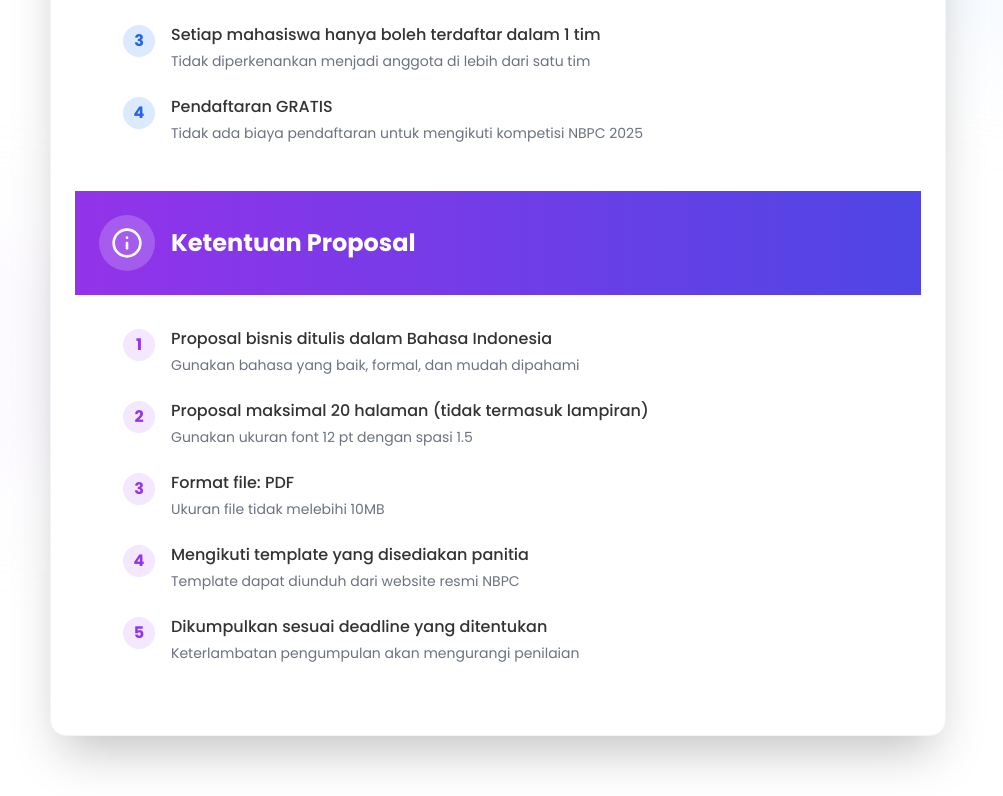
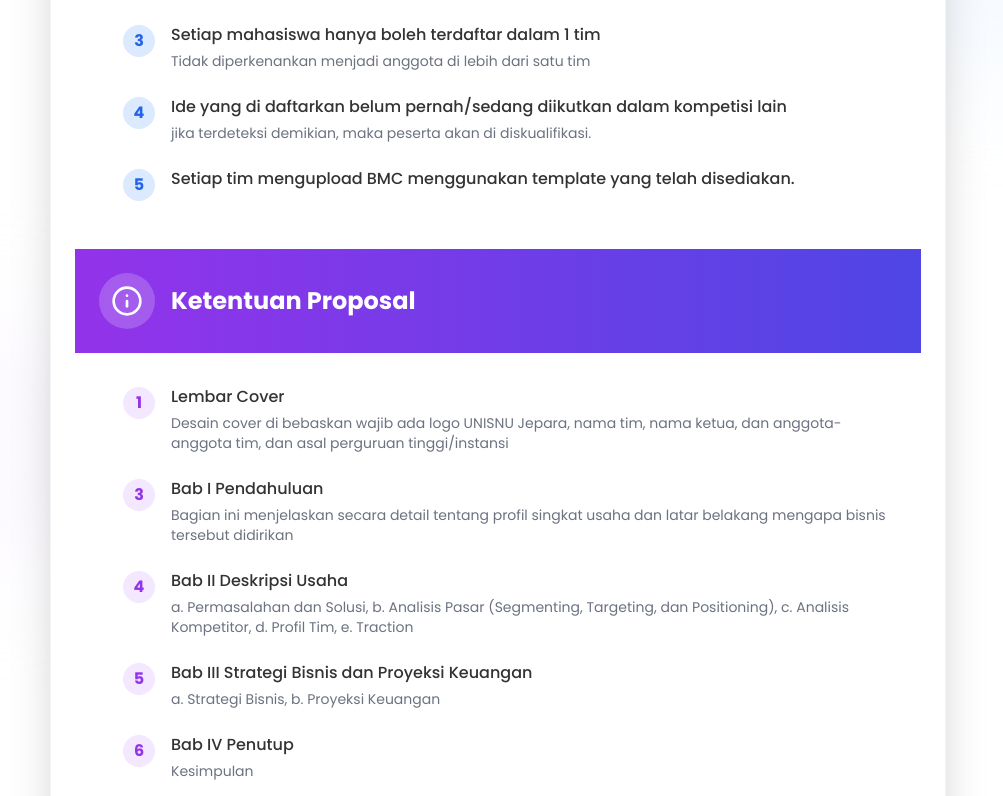
Before and after one commit to Izumi54/NBPC-UNISNU, a Next.js app: page /lomba in a window 1280 px wide. Shown: the part 1004-1800 px from the top of the page, without its empty margins (142-1145 px from the left). Built offline with nearby package versions, Linux system fonts and the light colour scheme.

Commit message:
Update link dan ketentuan proposal

```diff
--- a/src/app/lomba/page.tsx
+++ b/src/app/lomba/page.tsx
@@ -331,8 +331,15 @@ export default function CompetitionPage() {
                       <li className="flex items-start">
                         <span className="inline-flex items-center justify-center w-8 h-8 rounded-full bg-blue-100 text-blue-600 font-bold flex-shrink-0 mr-4 mt-0.5">4</span>
                         <div>
-                          <p className="font-medium">Pendaftaran GRATIS</p>
-                          <p className="text-gray-500 text-sm mt-1">Tidak ada biaya pendaftaran untuk mengikuti kompetisi NBPC 2025</p>
+                          <p className="font-medium">Ide yang di daftarkan belum pernah/sedang diikutkan dalam kompetisi lain</p>
+                          <p className="text-gray-500 text-sm mt-1">jika terdeteksi demikian, maka peserta akan di diskualifikasi.</p>
+                        </div>
+                      </li>
+                      <li className="flex items-start">
+                        <span className="inline-flex items-center justify-center w-8 h-8 rounded-full bg-blue-100 text-blue-600 font-bold flex-shrink-0 mr-4 mt-0.5">5</span>
+                        <div>
+                          <p className="font-medium">Setiap tim mengupload BMC menggunakan template yang telah disediakan.</p>
+                          {/* <p className="text-gray-500 text-sm mt-1">jika terdeteksi demikian, maka peserta akan di diskualifikasi.</p> */}
                         </div>
                       </li>
                     </ul>
@@ -350,38 +357,52 @@ export default function CompetitionPage() {
                           <li className="flex items-start">
                             <span className="inline-flex items-center justify-center w-8 h-8 rounded-full bg-purple-100 text-purple-600 font-bold flex-shrink-0 mr-4 mt-0.5">1</span>
                             <div>
-                              <p className="font-medium">Proposal bisnis ditulis dalam Bahasa Indonesia</p>
-                              <p className="text-gray-500 text-sm mt-1">Gunakan bahasa yang baik, formal, dan mudah dipahami</p>
+                              <p className="font-medium">Lembar Cover</p>
+                              <p className="text-gray-500 text-sm mt-1">Desain cover di bebaskan wajib ada logo UNISNU Jepara, nama tim, nama ketua, dan anggota-anggota tim, dan asal perguruan tinggi/instansi</p>
                             </div>
                           </li>
-                          <li className="flex items-start">
+                          {/* <li className="flex items-start">
                             <span className="inline-flex items-center justify-center w-8 h-8 rounded-full bg-purple-100 text-purple-600 font-bold flex-shrink-0 mr-4 mt-0.5">2</span>
                             <div>
-                              <p className="font-medium">Proposal maksimal 20 halaman (tidak termasuk lampiran)</p>
-                              <p className="text-gray-500 text-sm mt-1">Gunakan ukuran font 12 pt dengan spasi 1.5</p>
+                              <p className="font-medium">Lembar Pengesahan Daftar isi logo bisa di unduh di Bab I Pendahuluan</p>
+                              <p className="text-gray-500 text-sm mt-1">Bagian ini menjelaskan secara detail tentang profil singkat usaha dan latar belakang mengapa bisnis tersebut didirikan</p>
                             </div>
-                          </li>
+                          </li> */}
                           <li className="flex items-start">
                             <span className="inline-flex items-center justify-center w-8 h-8 rounded-full bg-purple-100 text-purple-600 font-bold flex-shrink-0 mr-4 mt-0.5">3</span>
                             <div>
-                              <p className="font-medium">Format file: PDF</p>
-                              <p className="text-gray-500 text-sm mt-1">Ukuran file tidak melebihi 10MB</p>
+                              <p className="font-medium">Bab I Pendahuluan</p>
+                              <p className="text-gray-500 text-sm mt-1">Bagian ini menjelaskan secara detail tentang profil singkat usaha dan latar belakang mengapa bisnis tersebut didirikan</p>
                             </div>
                           </li>
                           <li className="flex items-start">
                             <span className="inline-flex items-center justify-center w-8 h-8 rounded-full bg-purple-100 text-purple-600 font-bold flex-shrink-0 mr-4 mt-0.5">4</span>
                             <div>
-                              <p className="font-medium">Mengikuti template yang disediakan panitia</p>
-                              <p className="text-gray-500 text-sm mt-1">Template dapat diunduh dari website resmi NBPC</p>
+                              <p className="font-medium">Bab II Deskripsi Usaha</p>
+                              <p className="text-gray-500 text-sm mt-1">a. Permasalahan dan Solusi, b. Analisis Pasar (Segmenting, Targeting, dan Positioning), c. Analisis Kompetitor, d. Profil Tim, e. Traction</p>
                             </div>
                           </li>
                           <li className="flex items-start">
                             <span className="inline-flex items-center justify-center w-8 h-8 rounded-full bg-purple-100 text-purple-600 font-bold flex-shrink-0 mr-4 mt-0.5">5</span>
                             <div>
-                              <p className="font-medium">Dikumpulkan sesuai deadline yang ditentukan</p>
-                              <p className="text-gray-500 text-sm mt-1">Keterlambatan pengumpulan akan mengurangi penilaian</p>
+                              <p className="font-medium">Bab III Strategi Bisnis dan Proyeksi Keuangan </p>
+                              <p className="text-gray-500 text-sm mt-1">a. Strategi Bisnis, b. Proyeksi Keuangan</p>
                             </div>
                           </li>
+                          <li className="flex items-start">
+                            <span className="inline-flex items-center justify-center w-8 h-8 rounded-full bg-purple-100 text-purple-600 font-bold flex-shrink-0 mr-4 mt-0.5">6</span>
+                            <div>
+                              <p className="font-medium">Bab IV Penutup</p>
+                              <p className="text-gray-500 text-sm mt-1">Kesimpulan</p>
+                            </div>
+                          </li>
+                          {/* <li className="flex items-start">
+                            <span className="inline-flex items-center justify-center w-8 h-8 rounded-full bg-purple-100 text-purple-600 font-bold flex-shrink-0 mr-4 mt-0.5">7</span>
+                            <div>
+                              <p className="font-medium">Lampiran</p>
+                              <p className="text-gray-500 text-sm mt-1">(a. BMC, b. Biodata Tim) B. Petunjuk</p>
+                            </div>
+                          </li> */}
                         </ul>
                       </div>
                     </div>
@@ -582,22 +603,22 @@ export default function CompetitionPage() {
           <div className="max-w-4xl mx-auto grid grid-cols-1 md:grid-cols-2 gap-6">
             {[{
                 name: 'Booklet',
-                link: 'https://drive.google.com/drive/folders/1FwsjkvwVTqSzFuRvAHB8BEZBQ_4Tj27A?usp=drive_link',
+                link: 'https://s.id/NBPC-UNISNU-2025',
                 icon: <svg xmlns="http://www.w3.org/2000/svg" className="h-6 w-6" fill="none" viewBox="0 0 24 24" stroke="currentColor"><path strokeLinecap="round" strokeLinejoin="round" strokeWidth={2} d="M12 6.253v13m0-13C10.832 5.477 9.246 5 7.5 5S4.168 5.477 3 6.253v13C4.168 18.477 5.754 18 7.5 18s3.332.477 4.5 1.253m0-13C13.168 5.477 14.754 5 16.5 5S19.832 5.477 21 6.253v13C19.832 18.477 18.246 18 16.5 18s-3.332.477-4.5 1.253" /></svg>
               },
               {
                 name: 'Lembar Pengesahan',
-                link: 'https://drive.google.com/drive/folders/15lCfHjqasaZcJVPf2psGqhFubrCcvOfP?usp=drive_link',
+                link: 'https://s.id/NBPC-UNISNU-2025',
                 icon: <svg xmlns="http://www.w3.org/2000/svg" className="h-6 w-6" fill="none" viewBox="0 0 24 24" stroke="currentColor"><path strokeLinecap="round" strokeLinejoin="round" strokeWidth={2} d="M9 12l2 2 4-4m6 2a9 9 0 11-18 0 9 9 0 0118 0z" /></svg>
               },
               {
                 name: 'Twibbon & Caption',
-                link: 'https://drive.google.com/drive/folders/15JjUVbkXWR80DfN9_uXWVD5yEUgvopTG?usp=drive_link',
+                link: 'https://s.id/NBPC-UNISNU-2025',
                 icon: <svg xmlns="http://www.w3.org/2000/svg" className="h-6 w-6" fill="none" viewBox="0 0 24 24" stroke="currentColor"><path strokeLinecap="round" strokeLinejoin="round" strokeWidth={2} d="M4 16l4.586-4.586a2 2 0 012.828 0L16 16m-2 2l1.586-1.586a2 2 0 012.828 0L20 18m-6-6h.01M6 20h12a2 2 0 002-2V6a2 2 0 00-2-2H6a2 2 0 00-2 2v12a2 2 0 002 2z" /></svg>
               },
               {
                 name: 'Template BMC',
-                link: 'https://drive.google.com/drive/folders/10FcdNmPuy9LZeTBlVm5qbR1wR7C1KF0E',
+                link: 'https://s.id/NBPC-UNISNU-2025',
                 icon: <svg xmlns="http://www.w3.org/2000/svg" className="h-6 w-6" fill="none" viewBox="0 0 24 24" stroke="currentColor"><path strokeLinecap="round" strokeLinejoin="round" strokeWidth={2} d="M9 17v-2m3 2v-4m3 4v-6m2 10H7a2 2 0 01-2-2V5a2 2 0 012-2h5.586a1 1 0 01.707.293l5.414 5.414a1 1 0 01.293.707V19a2 2 0 01-2 2z" /></svg>
               },
             ].map((item, index) => (
@@ -719,7 +740,7 @@ export default function CompetitionPage() {
                 {
                   position: 'Juara 1',
                   prize: 'Rp 2.000.000',
-                  extras: ['Sertifikat', 'Medali', 'Kesempatan pitching ke investor'],
+                  extras: ['Sertifikat', 'Trophy'],
                   delay: 0,
                   transform: 'md:transform md:-translate-y-4 md:scale-110 z-10',
                   className: 'bg-gradient-to-b from-yellow-50 to-yellow-100 border-yellow-300 shadow-[0_0_40px_rgba(251,191,36,0.3)]',
@@ -729,7 +750,7 @@ export default function CompetitionPage() {
                 {
                   position: 'Juara 2',
                   prize: 'Rp 1.750.000',
-                  extras: ['Sertifikat', 'Medali'],
+                  extras: ['Sertifikat', 'Trophy'],
                   delay: 0.2,
                   transform: '',
                   className: 'bg-gradient-to-b from-gray-50 to-gray-100 border-gray-300'
@@ -737,7 +758,7 @@ export default function CompetitionPage() {
                 {
                   position: 'Juara 3',
                   prize: 'Rp 1.500.000',
-                  extras: ['Sertifikat', 'Medali'],
+                  extras: ['Sertifikat', 'Trophy'],
                   delay: 0.4,
                   transform: 'md:transform md:translate-y-4',
                   className: 'bg-gradient-to-b from-orange-50 to-orange-100 border-orange-300'
@@ -834,13 +855,16 @@ export default function CompetitionPage() {
                         ))}
                       </ul>
 
-                      <motion.button
+                      <motion.a
+                        href="https://s.id/Pendaftaran-NBPC-UNISNU-2025"
                         className="mt-8 py-3 w-full rounded-lg bg-gradient-to-r from-blue-600 to-indigo-600 text-white font-medium text-sm opacity-0 group-hover:opacity-100 transform translate-y-4 group-hover:translate-y-0 transition-all duration-300"
                         whileHover={{ scale: 1.03 }}
                         whileTap={{ scale: 0.98 }}
+                        target="_blank" // jika ingin buka di tab baru
+                        rel="noopener noreferrer" // untuk keamanan jika pakai target="_blank"
                       >
                         Daftar Sekarang
-                      </motion.button>
+                      </motion.a>
                     </div>
 
                     <div className="absolute bottom-0 left-0 right-0 h-1.5 bg-gradient-to-r from-blue-500 to-indigo-600 transform scale-x-0 group-hover:scale-x-100 transition-transform origin-left duration-300"></div>
@@ -864,7 +888,7 @@ export default function CompetitionPage() {
               <div className="absolute top-0 right-0 w-40 h-40 bg-gradient-to-br from-blue-100 to-indigo-100 rounded-full -mt-20 -mr-20 opacity-50"></div>
               <div className="relative z-10">
                 <p className="text-lg text-gray-700">
-                  <span className="font-semibold text-blue-700">Bonus:</span> Semua finalis juga akan mendapatkan sertifikat dan merchandise eksklusif!
+                  <span className="font-semibold text-blue-700">Bonus:</span> Semua Peserta juga akan mendapatkan sertifikat!
                 </p>
               </div>
             </motion.div>
@@ -1001,7 +1025,7 @@ export default function CompetitionPage() {
                 transition={{ delay: 0.4, duration: 0.4 }}
               >
                 <motion.a
-                  href="https://s.id/LinkPendaftaranNBPC"
+                  href="https://s.id/Pendaftaran-NBPC-UNISNU-2025"
                   target="_blank"
                   rel="noopener noreferrer"
                   className="btn bg-white text-blue-900 transition-all shadow-xl px-8 py-4 rounded-full font-bold flex items-center justify-center"
@@ -1130,7 +1154,7 @@ export default function CompetitionPage() {
                       className="mt-auto"
                     >
                       <a
-                        href="https://s.id/LinkPendaftaranNBPC"
+                        href="https://s.id/Pendaftaran-NBPC-UNISNU-2025"
                         target="_blank"
                         rel="noopener noreferrer"
                         onClick={closeCategoryDetail}
@@ -1210,7 +1234,7 @@ export default function CompetitionPage() {
                         Tutup
                       </button>
                       <a
-                        href="https://s.id/LinkPendaftaranNBPC"
+                        href="https://s.id/Pendaftaran-NBPC-UNISNU-2025"
                         target="_blank"
                         rel="noopener noreferrer"
                         onClick={closeCategoryDetail}
--- a/src/components/home/AboutSection.tsx
+++ b/src/components/home/AboutSection.tsx
@@ -196,7 +196,7 @@ const AboutSection = () => {
               </p>
 
               <a
-                href="https://s.id/LinkPendaftaranNBPC"
+                href="https://s.id/Pendaftaran-NBPC-UNISNU-2025"
                 target="_blank"
                 rel="noopener noreferrer"
                 className="bg-gradient-to-r from-blue-600 to-indigo-600 hover:from-blue-500 hover:to-indigo-500 text-white px-8 py-4 rounded-full font-bold shadow-lg shadow-blue-900/30 transition-all inline-block"
@@ -385,7 +385,7 @@ const AboutSection = () => {
             </p>
 
             <motion.a
-              href="https://s.id/LinkPendaftaranNBPC"
+              href="https://s.id/Pendaftaran-NBPC-UNISNU-2025"
               target="_blank"
               rel="noopener noreferrer"
               className="bg-gradient-to-r from-blue-600 to-indigo-600 hover:from-blue-500 hover:to-indigo-500 text-white px-10 py-5 rounded-full font-bold shadow-lg shadow-blue-900/30 transition-all inline-block text-lg"
--- a/src/components/home/HeroSection.tsx
+++ b/src/components/home/HeroSection.tsx
@@ -261,7 +261,7 @@ const HeroSection = () => {
             animate={{ opacity: 1, y: 0 }}
             transition={{ duration: 0.6, delay: 0.4 }}
           >
-            <a href="https://s.id/LinkPendaftaranNBPC" target="_blank" rel="noopener noreferrer">
+            <a href="https://s.id/Pendaftaran-NBPC-UNISNU-2025" target="_blank" rel="noopener noreferrer">
               <motion.button
                 className="bg-[#00B5EF] hover:bg-[#0099CC] text-white font-medium px-8 py-3 rounded-full text-lg shadow-lg hover:shadow-xl transition-all duration-300"
                 whileHover={{
--- a/src/components/home/PamphletSection.tsx
+++ b/src/components/home/PamphletSection.tsx
@@ -225,7 +225,7 @@ const PamphletSection = () => {
 
             <div className="mt-8 flex flex-col sm:flex-row gap-4">
               <motion.a
-                href="https://drive.google.com/drive/folders/1FwsjkvwVTqSzFuRvAHB8BEZBQ_4Tj27A"
+                href="https://s.id/NBPC-UNISNU-2025"
                 target="_blank"
                 rel="noopener noreferrer"
                 whileHover={{ scale: 1.05, boxShadow: '0 0 20px rgba(0, 181, 239, 0.5)' }}
--- a/src/components/tentang/CTASection.tsx
+++ b/src/components/tentang/CTASection.tsx
@@ -217,7 +217,7 @@ const CTASection = () => {
             transition={{ duration: 0.5, delay: 0.4 }}
           >
             <Link
-              href="https://s.id/LinkPendaftaranNBPC"
+              href="https://s.id/Pendaftaran-NBPC-UNISNU-2025"
               target="_blank"
               rel="noopener noreferrer"
               className="inline-block relative overflow-hidden px-16 py-6 rounded-full bg-gradient-to-r from-white to-blue-50 text-blue-800 font-bold text-xl shadow-2xl shadow-blue-900/30 hover:shadow-blue-900/50 transition-all duration-300 group"
```
